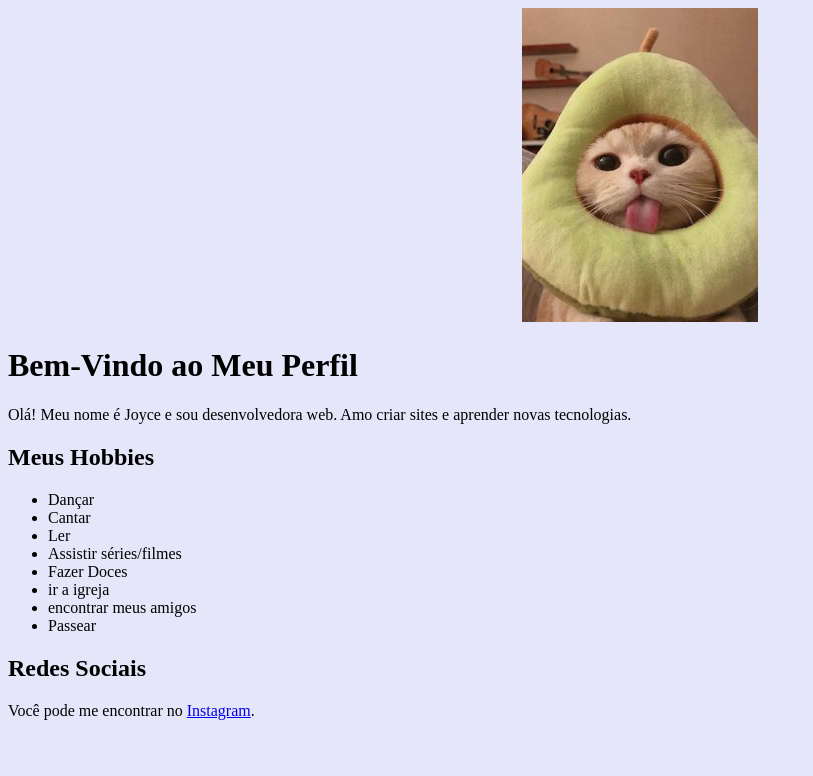
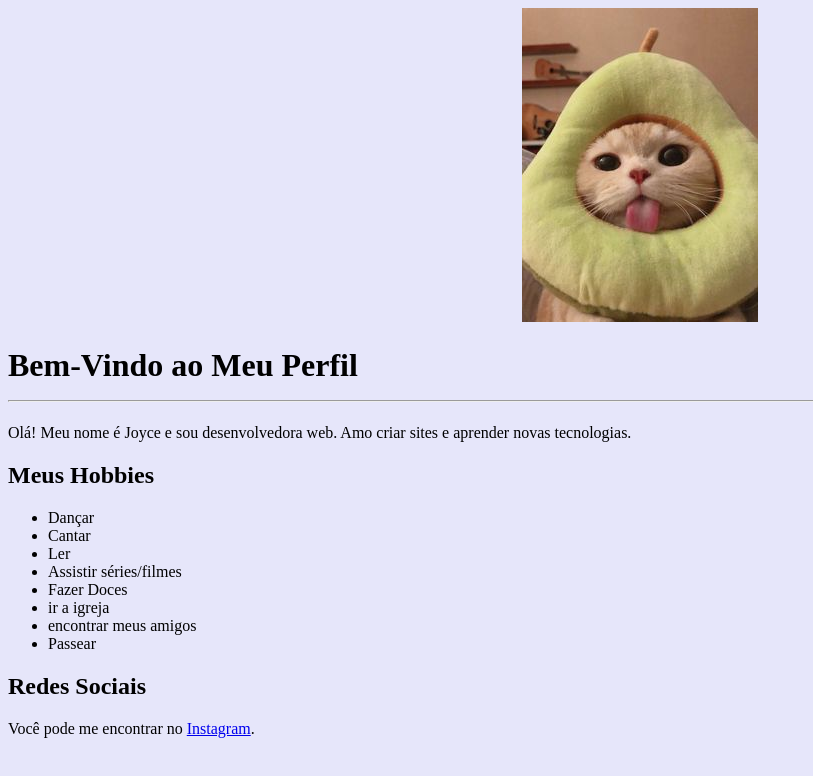
Before and after one commit to smplyjojo/projetoshtml, a plain HTML site: page index.html in a window 1280 px wide. Shown: the whole page, without its empty margins (0-813 px from the left). Drawn offline with Linux system fonts and the light colour scheme.

Commit message:
Linha Horizontal

```diff
--- a/index.html
+++ b/index.html
@@ -5,7 +5,7 @@
     </head>
     <body bgcolor="lavender">
         <center><img src="cat.jpg" alt=""></center>
-        <h1>Bem-Vindo ao Meu Perfil</h1>
+        <h1>Bem-Vindo ao Meu Perfil<hr></h1>
         <p>Olá! Meu nome é Joyce e sou desenvolvedora web. Amo criar sites e aprender novas tecnologias.</p>
         <h2>Meus Hobbies</h2>
         <ul>
```
